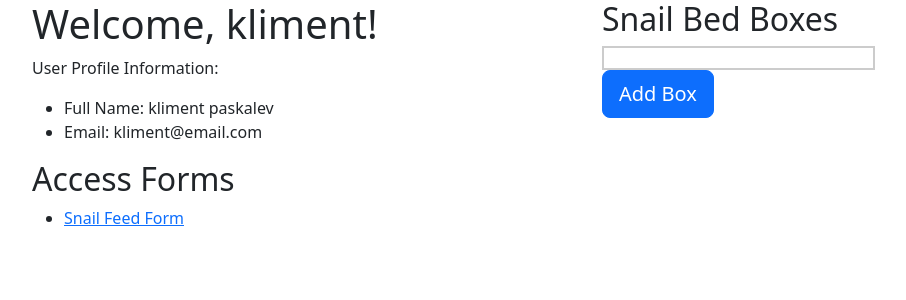
After one commit to KlimentPaskalev27/Escargotit, a Django app: page /dashboard/ in a window 1280 px wide. The commit adds this page. Shown: the top 300 px of the page, without its empty margins (50-956 px from the left). Run offline with Django 4.2, Linux system fonts and the light colour scheme; some libraries are stand-ins or nearby versions.

Commit message:
Dashboard page

```diff
--- a/escargotit/core/urls.py
+++ b/escargotit/core/urls.py
@@ -7,4 +7,8 @@ from .views import *
 urlpatterns = [
     # Site structure urls
     path('', views.index, name='index'),
+
+    path('snail-data-form/', views.snail_data_form, name='snail_data_form'),
+
+    path('dashboard/', views.dashboard, name='dashboard'),
 ]
--- a/escargotit/core/views.py
+++ b/escargotit/core/views.py
@@ -1,7 +1,8 @@
 
 from django.shortcuts import render, redirect
-
+from .forms import *
 from .models import *
+from django.contrib.auth.models import User
 
 
 def index(request):
@@ -9,17 +10,6 @@ def index(request):
     forecasts = ForecastedBirthRate.objects.first()
 
     a = first_snail_performance
-
-    # if a.snail_feed <= 0 or not a.snail_feed:
-    #     a.snail_feed = 0
-    # if a.snail_birth_rate <= 0 or not a.snail_birth_rate:
-    #     a.snail_birth_rate = 0
-    # if a.snail_mortality_rate <= 0 or not a.snail_mortality_rate:
-    #     a.snail_mortality_rate = 0
-    # if a.time_taken_to_mature <= 0 or not a.time_taken_to_mature:
-    #     a.time_taken_to_mature = 0
-    # if a.bed_performance <= 0 or not a.bed_performance:
-    #     a.bed_performance = 0
 
     # Convert DataFrame to HTML
     html_table = forecasts.forecasted_value_pyaf.to_html()
@@ -30,6 +20,77 @@ def index(request):
         'html_table': html_table,
     }
 
+    return render(request, 'index.html', context)
 
 
-    return render(request, 'index.html', context)
+
+# def snail_data_form(request):
+#     if request.method == 'POST':
+#         form = SnailDataForm(request.POST)
+#         if form.is_valid():
+#             # Process and save the form data to the appropriate models
+#             form.save()
+#             return redirect('success_page')  # Redirect to a success page
+#     else:
+#         form = SnailDataForm()
+
+#     return render(request, 'snail_data_form.html', {'form': form})
+
+
+def snail_data_form(request):
+    if request.method == 'POST':
+        form = SnailDataForm(request.POST)
+        if form.is_valid():
+            # Process and save the form data to the appropriate models
+            form.save()
+            return redirect('success_page')  # Redirect to a success page
+    else:
+        # Create forms for all models
+        snail_feed_form = SnailFeedForm()
+        snail_birth_rate_form = SnailBirthRateForm()
+        snail_mortality_rate_form = SnailMortalityRateForm()
+        time_taken_to_mature_form = TimeTakenToMatureForm()
+        snail_performance_form = SnailPerformanceForm()
+
+    return render(request, 'snail_data_form.html', {
+        'snail_feed_form': snail_feed_form,
+        'snail_birth_rate_form': snail_birth_rate_form,
+        'snail_mortality_rate_form': snail_mortality_rate_form,
+        'time_taken_to_mature_form': time_taken_to_mature_form,
+        'snail_performance_form': snail_performance_form,
+
+    })
+
+
+def dashboard(request):
+    # Replace 'dummy_user' with the user you want to display
+    # dummy_user = User.objects.get(username='dummy_user')
+    # dummy_user = {
+    #     profile: {
+    #         username: "kliment",
+    #         first_name: "kliment",
+    #         last_name: "paskalev",
+    #         email: "kliment@email.com",
+
+    #     },
+    # }
+
+    # define a class
+    class User:
+        username= "kliment"
+        first_name= "kliment"
+        last_name="paskalev"
+        email="kliment@email.com"
+
+    # dummy_user1 = {
+    #     username: "kliment",
+    #     first_name: "kliment",
+    #     last_name: "paskalev",
+    #     email: "kliment@email.com",
+    # }
+
+    dummy_user2 = User()
+
+
+    context = {'user_profile': dummy_user2}  # Replace '.profile' with your user profile attribute
+    return render(request, 'dashboard.html', context)
--- /dev/null
+++ b/escargotit/templates/dashboard.html
@@ -0,0 +1,129 @@
+<!DOCTYPE html>
+<html>
+<head>
+    <title>Dashboard</title>
+    <!-- Add Bootstrap CSS and JS links (CDN) -->
+    <link rel="stylesheet" href="https://cdn.jsdelivr.net/npm/bootstrap@5.5.2/dist/css/bootstrap.min.css">
+    <script src="https://cdn.jsdelivr.net/npm/bootstrap@5.5.2/dist/js/bootstrap.min.js"></script>
+</head>
+<body>
+
+    <div class="container">
+        <div class="row">
+            <div class="col">
+                <!-- Left side content -->
+                <h1>Welcome, {{ user_profile.username }}!</h1>
+                <p>User Profile Information:</p>
+                <ul>
+                    <li>Full Name: {{ user_profile.first_name }} {{ user_profile.last_name }}</li>
+                    <li>Email: {{ user_profile.email }}</li>
+                    <!-- Add more profile information here -->
+                </ul>
+
+
+                <h2>Access Forms</h2>
+                <ul>
+                    <li><a href="{% url 'snail_data_form' %}">Snail Feed Form</a></li>
+
+                    <!-- Add links for other forms -->
+                </ul>
+
+            </div>
+            <div class="col">
+                <!-- Right side content -->
+
+                <h2>Snail Bed Boxes</h2>
+                <div class="rectangle">
+                    <!-- Generate snail boxes here -->
+
+                </div>
+                <button id="add-box-button" class="btn btn-primary btn-lg">Add Box</button>
+
+            </div>
+        </div>
+        <!-- Container to display selected box data -->
+        <div id="selected-box-data" class="container" style="display: none;">
+            <h3>Selected Box Data</h3>
+            <div id="box-name"></div>
+            <div id="box-statistics"></div>
+        </div>
+
+
+    <script>
+
+
+        document.addEventListener("DOMContentLoaded", function () {
+            const rectangle = document.querySelector(".rectangle");
+            const addButton = document.getElementById("add-box-button");
+            const selectedBoxData = document.getElementById("selected-box-data");
+            const boxName = document.getElementById("box-name");
+            const boxStatistics = document.getElementById("box-statistics");
+
+            let selectedBox = null; // Store the currently selected box
+
+            addButton.addEventListener("click", function () {
+                // Generate random name and statistics
+                const randomName = "Box " + (rectangle.children.length + 1);
+                const randomStatistics = "Statistics: " + Math.floor(Math.random() * 100);
+
+                // Create a new Snail Bed Box
+                const newBox = document.createElement("div");
+                newBox.classList.add("snail-box", "empty");
+                newBox.innerText = randomName;
+
+                // Add the new box to the rectangle
+                rectangle.appendChild(newBox);
+
+                // Toggle box border when clicked
+                newBox.addEventListener("click", function () {
+                    if (selectedBox) {
+                        selectedBox.classList.remove("expanded");
+                    }
+
+                    selectedBox = newBox;
+                    selectedBox.classList.add("expanded");
+
+                    // Show selected box data
+                    selectedBoxData.style.display = "block";
+                    boxName.innerText = randomName;
+                    boxStatistics.innerText = randomStatistics;
+                });
+            });
+        });
+
+
+
+    </script>
+
+
+<style>
+    .rectangle {
+    width: 50%; /* Takes the right half of the screen */
+    border: 2px solid #ccc;
+    padding: 10px;
+    display: flex;
+    flex-wrap: wrap;
+}
+
+.snail-box {
+    width: calc(25% - 20px); /* 25% of the rectangle width with some spacing */
+    border: 2px dashed #ccc;
+    margin: 10px;
+    padding: 10px;
+    box-sizing: border-box;
+    transition: border 0.3s ease-in-out;
+    cursor: pointer;
+}
+
+.snail-box.empty {
+    background-color: #f0f0f0;
+}
+
+.snail-box.expanded {
+    border: 2px solid #000;
+}
+
+
+</style>
+</body>
+</html>
```
Also changed, not shown: escargotit/templates/index.html (+1 -34 lines).
